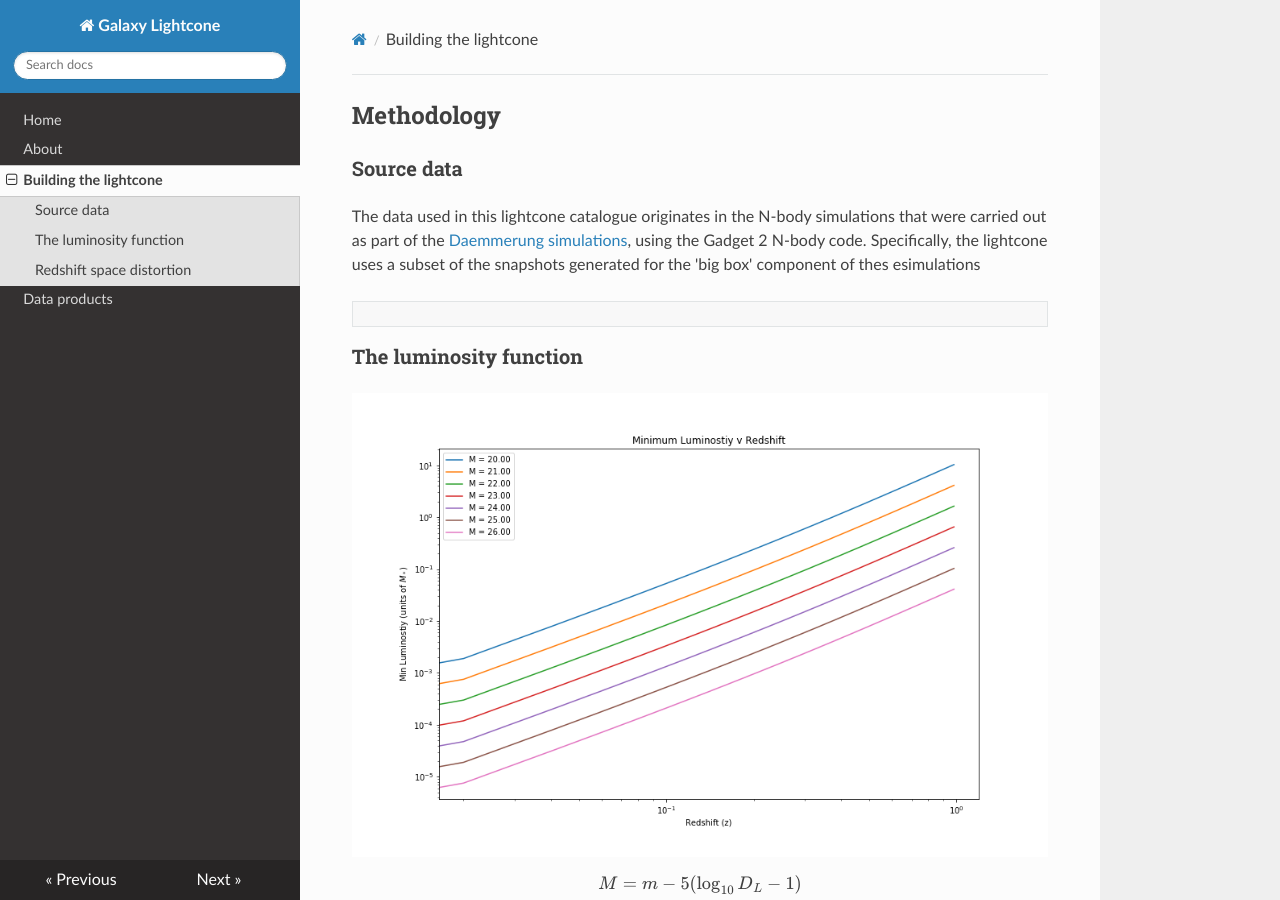
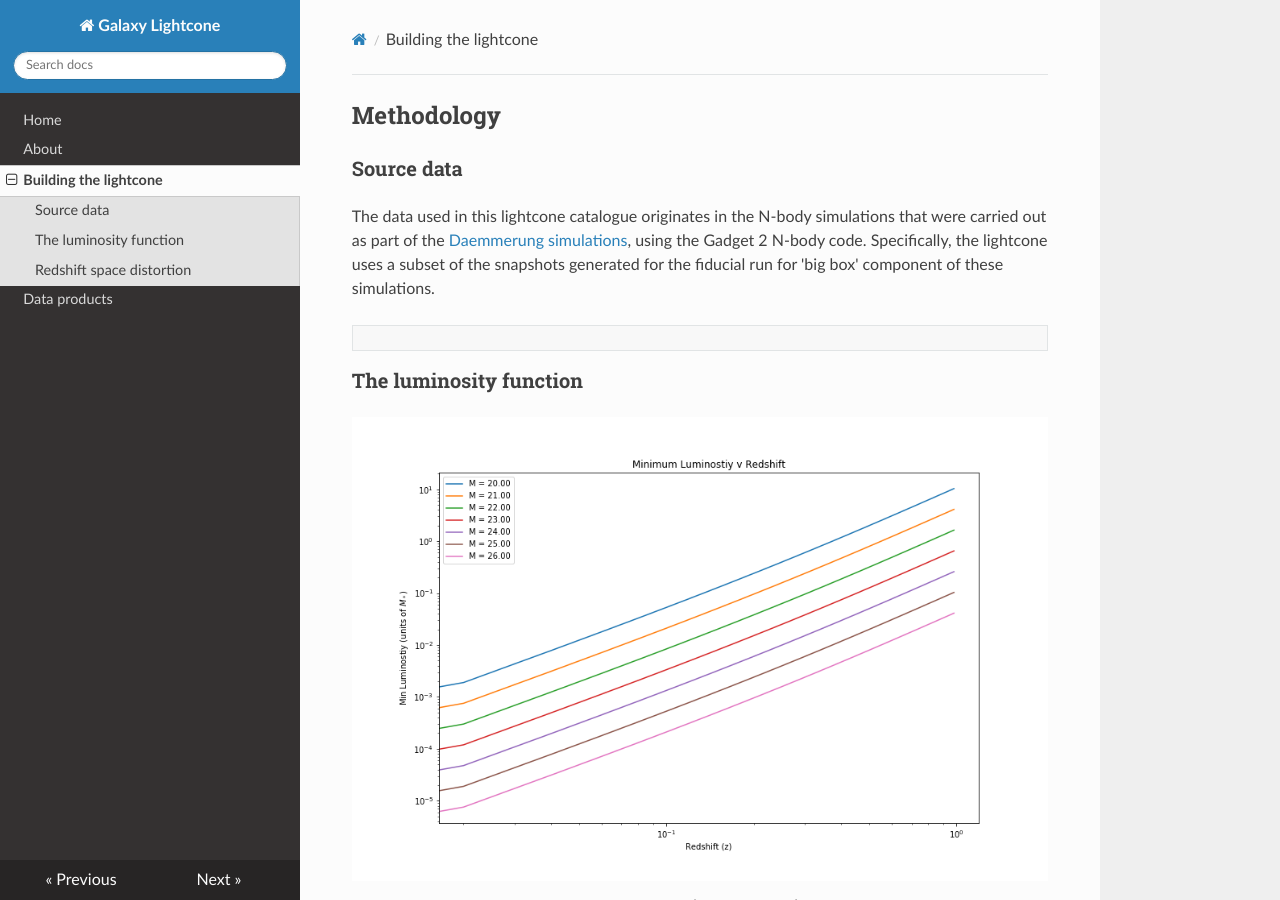
Before and after one commit to rajbooth/Lightcone, an MkDocs documentation site: the page built from docs/building_lightcone.md, in a window 1280 px wide and 900 px high. Built offline with MkDocs 1.6.1, drawn with Linux system fonts in a browser that asks for light colours; nearby versions of some CDN libraries; formulas are drawn with MathJax 3; some of the changed lines change nothing that is shown.

Commit message:
docs/building_lightcone.md updated from https://stackedit.io/

````diff
--- a/docs/building_lightcone.md
+++ b/docs/building_lightcone.md
@@ -1,7 +1,7 @@
 ## Methodology
 
 ### Source data
-The data used in this lightcone catalogue originates in the N-body simulations that were carried out as part of the [Daemmerung simulations](https://doi.org/10.1093/mnras/stz890), using the Gadget 2 N-body code.  Specifically, the lightcone uses a subset of the snapshots generated for the 'big box' component of thes esimulations
+The data used in this lightcone catalogue originates in the N-body simulations that were carried out as part of the [Daemmerung simulations](https://doi.org/10.1093/mnras/stz890), using the Gadget 2 N-body code.  Specifically, the lightcone uses a subset of the snapshots generated for the fiducial run for 'big box' component of these simulations.
 ```
 ```
 ### <a name="luminosity"></a>The luminosity function
@@ -39,6 +39,6 @@
 where $v_\parallel$ is the peculiar velocity of the galaxy in the line-of-sight direction.
 This redshift distortion factor is calculated for every galaxy in the lightcone, based on the radial peculiar velocity of the corresponding particle in the simulation snapshot.
 <!--stackedit_data:
-eyJoaXN0b3J5IjpbLTc4ODk4NTE2OCwtNTIxOTIzNDkxLDg4NT
-MxNTEyOCwxNzMwMDU0NTA5LDgxMDkyMzA1Ml19
+eyJoaXN0b3J5IjpbNTExODU0Njc3LC01MjE5MjM0OTEsODg1Mz
+E1MTI4LDE3MzAwNTQ1MDksODEwOTIzMDUyXX0=
 -->
````
